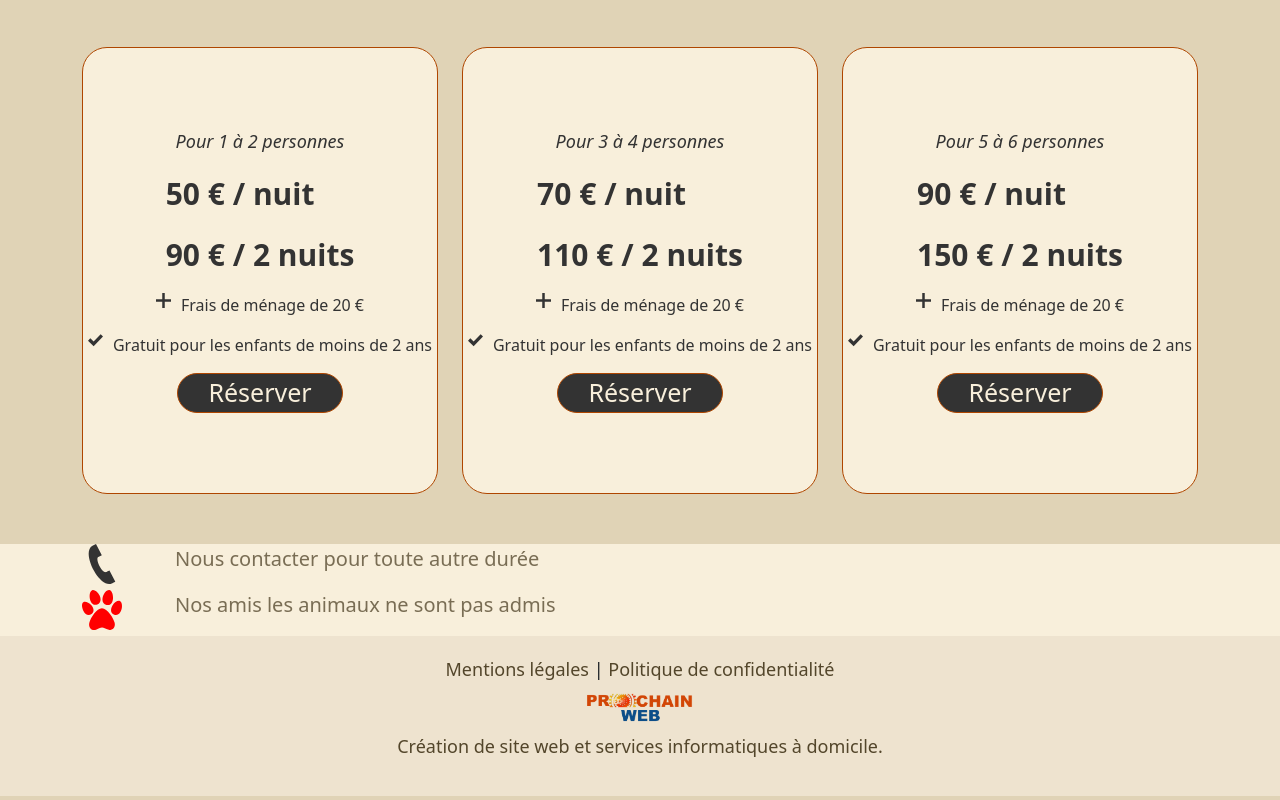
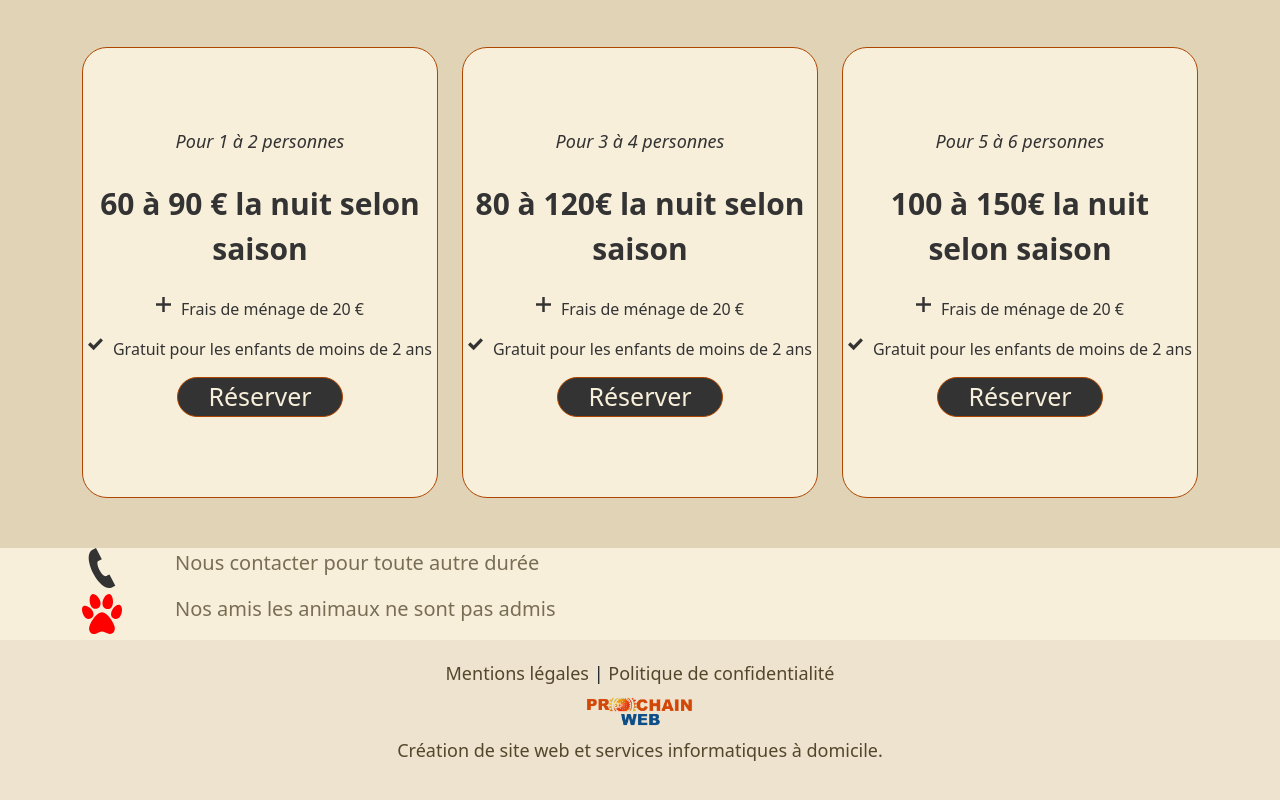
Before and after one commit to Arnaud-Lyard/gite-des-echudes, a plain HTML site: page tarifs.html in a window 1280 px wide. Shown: the part 1069-1869 px from the top of the page. Drawn offline with nearby package versions, Linux system fonts and the light colour scheme.

Commit message:
change price

```diff
--- a/style.css
+++ b/style.css
@@ -542,6 +542,10 @@ body{
 .tarif--reservation a:hover{
     color: #af4600;
 }
+.tarifs--prix__paragraphe{
+    padding: 10px;
+    text-align: center;
+}
 /*Spécificité */
 
 .specificite{
--- a/tarifs.html
+++ b/tarifs.html
@@ -120,8 +120,7 @@
                                 <p>Pour 1 à 2 personnes</p>
                             </div>
                             <div class="tarifs--prix">
-                                <p>50 € / nuit</p>
-                                <p>90 € / 2 nuits</p>
+                                <p class="tarifs--prix__paragraphe">60 à 90 € la nuit selon saison</p>
                             </div>
                             <div class="tarifs--option">
                                 <svg class="tarifs--image" xmlns="http://www.w3.org/2000/svg" viewBox="0 0 24 24"><path d="M24 10h-10v-10h-4v10h-10v4h10v10h4v-10h10z"/></svg><p>Frais de ménage de 20 €</p>
@@ -141,8 +140,7 @@
                                 <p>Pour 3 à 4 personnes</p>
                             </div>
                             <div class="tarifs--prix">
-                                <p>70 € / nuit</p>
-                                <p>110 € / 2 nuits</p>
+                                <p class="tarifs--prix__paragraphe">80 à 120€ la nuit selon saison</p>
                             </div>
                             <div class="tarifs--option">
                                 <svg class="tarifs--image" xmlns="http://www.w3.org/2000/svg" viewBox="0 0 24 24"><path d="M24 10h-10v-10h-4v10h-10v4h10v10h4v-10h10z"/></svg><p>Frais de ménage de 20 €</p>
@@ -162,8 +160,7 @@
                                 <p>Pour 5 à 6 personnes</p>
                             </div>
                             <div class="tarifs--prix">
-                                <p>90 € / nuit</p>
-                                <p>150 € / 2 nuits</p>
+                                <p class="tarifs--prix__paragraphe">100 à 150€ la nuit selon saison</p>
                             </div>
                             <div class="tarifs--option">
                                 <svg class="tarifs--image" xmlns="http://www.w3.org/2000/svg" viewBox="0 0 24 24"><path d="M24 10h-10v-10h-4v10h-10v4h10v10h4v-10h10z"/></svg><p>Frais de ménage de 20 €</p>
```
Also changed, not shown: 1 other file.
